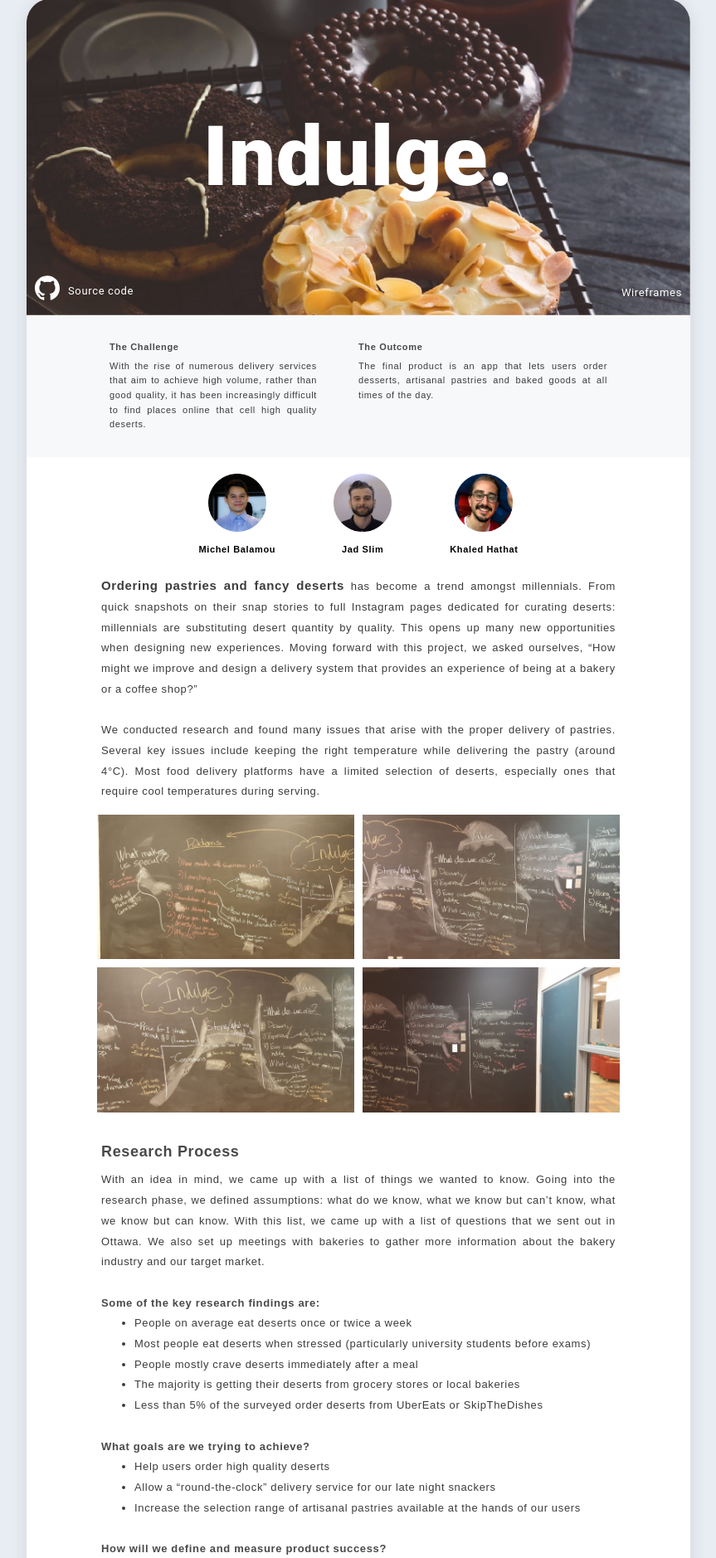
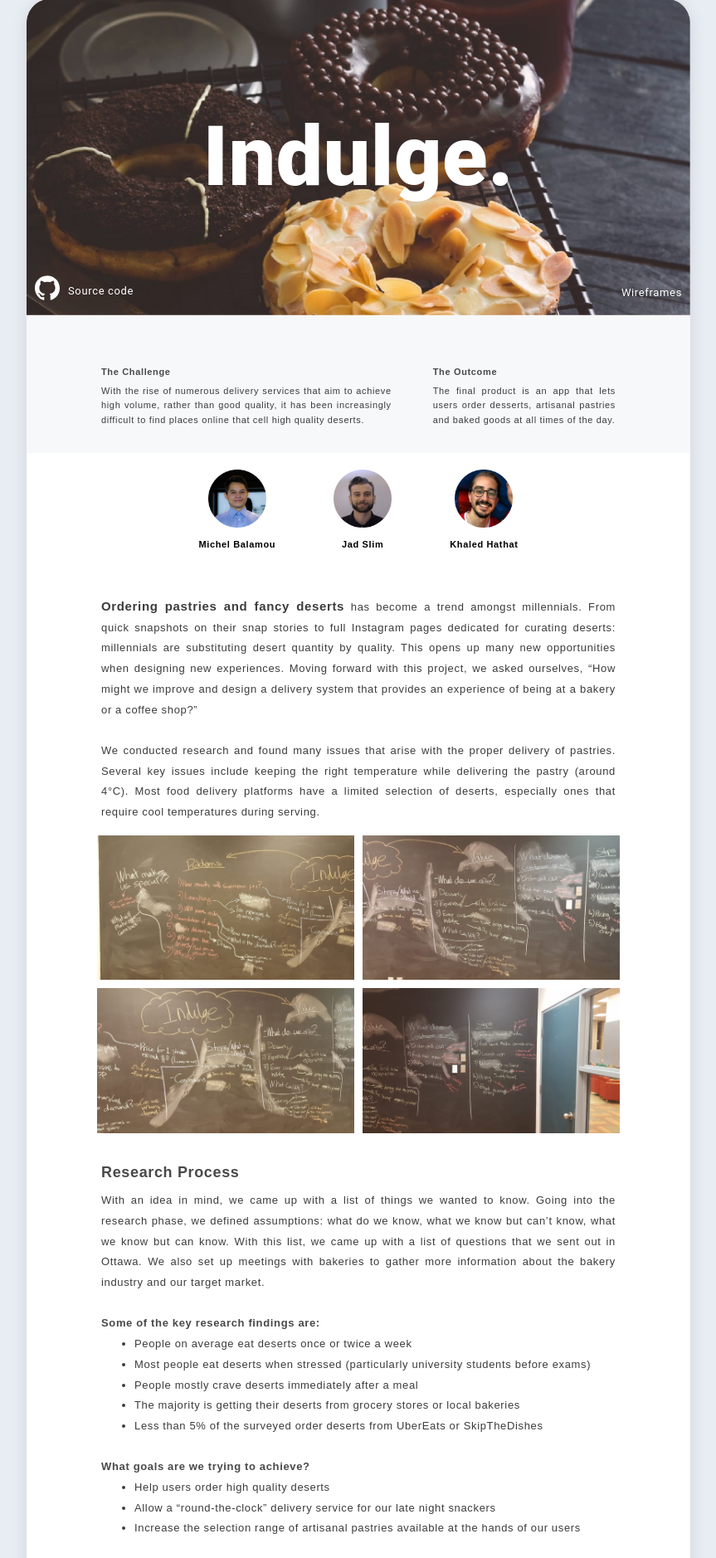
Before and after one commit to balamou/balamou.com, a PHP site: page /index.html in a window 1280 px wide. Shown: the part 61-1939 px from the top of the page at 83% size, without its empty margins (208-1071 px from the left). Run offline with PHP 8.4, Linux system fonts and the light colour scheme; some web fonts are replaced.

Commit message:
Made design responsive

```diff
--- a/css/main.css
+++ b/css/main.css
@@ -58,10 +58,11 @@ body {
 .main-title {
   position: absolute;
   color: white;
-  font-size: 100px;
   width: 100%;
   text-align: center;
 
+  /* Font */
+  font-size: 100px;
   font-family: roboto, sans-serif;
   font-style: normal;
   font-weight: 900;
@@ -94,30 +95,28 @@ body {
 }
 
 /* MINI SUMMARY */
+.mini-summary-section {
+  padding: 30px 0px;
+  background-color: #F7F8FA;
+}
+
 .mini-summary {
+  display: flex;
   font-size: 11px;
-  padding: 30px 100px;
-  display: block;
-
-  background-color: #F7F8FA;
   line-height: 1.6em;
 }
 
 .mini-summary h1 {
+  margin: 0px;
+  margin-bottom: 5px;
+
+  /* Fonts */
   font-size: 11px;
   font-weight: 700;
-  margin: 0px;
-  margin-bottom: 5px;
 }
 
 .challenge {
-  width: 50%;
-  float: left;
-  padding-right: 50px;
-}
-
-.outcome {
-  padding-bottom: 20px;
+  margin-right: 50px;
 }
 
 /* Team pictures */
@@ -134,7 +133,7 @@ body {
   font-size: 11px;
 }
 
-.profile-pic {
+.team img {
   width: 70px;
   height: 70px;
 }
@@ -182,9 +181,21 @@ a:active {
   padding: 5px;
 }
 
+/* TOOL KIT */
+.tool-kit div {
+  display:flex;
+  justify-content:center;
+}
+
+.tool-kit img {
+  max-width: 100%;
+  height: auto;
+}
+
 /* ----------------------------- CONTENT ------------------------------------ */
-.intro, .research, .user-segmentation, .wire-frames, .tool-kit, .roles, .structuring-app {
+.mini-summary, .intro, .research, .user-segmentation, .wire-frames, .tool-kit, .roles, .structuring-app, .final-design {
    margin: 0px 90px;
+   margin-top: 30px;
 }
 
 ul {
@@ -198,7 +209,6 @@ h2 {
 }
 
 h1 {
-    margin-top: 30px;
     margin-bottom: 10px;
     font-weight: 700;
     font-size: 18px;
@@ -233,20 +243,22 @@ footer {
 }
 
 .footer-message {
+  text-align: center;
+  float: left;
+
+  /* Font */
   font-family: roboto, sans-serif;
   font-style: italic;
   font-weight: 700;
   font-size: 44px;
   letter-spacing: 0.1em;
-
-  text-align: center;
-  float: left;
 }
 
 .footer-menu {
   margin-top: 20px;
   display: flex;
   flex-direction: row;
+  flex-wrap: wrap;
   justify-content:space-between;
 
   /* Fieldwork Geo Light */
--- a/index.html
+++ b/index.html
@@ -3,9 +3,11 @@
 
   <head>
     <meta charset="utf-8">
+    <meta name="viewport" content="width=device-width, initial-scale=1.0">
 
     <link rel="stylesheet" href="https://use.typekit.net/koz7xzw.css">
     <link rel="stylesheet" href="css/main.css">
+    <link rel="stylesheet" href="css/responsive.css">
 
     <title>Michel Balamou</title>
   </head>
@@ -31,6 +33,7 @@
       <!-- /Header picture -->
 
       <!-- Mini summary -->
+      <div class="mini-summary-section">
       <div class="mini-summary">
       <div class="challenge">
         <h1>The Challenge</h1>
@@ -46,23 +49,24 @@
         all times of the day.</p>
       </div>
     </div>
+    </div>
     <!-- /mini-summary -->
 
     <!-- Team pictures -->
     <div class="team">
       <!-- Michel -->
       <div class="align-vertically avi">
-        <div><img src="images/michel@2x.png" class="profile-pic"/></div>
+        <div><img src="images/michel@2x.png"/></div>
         <div><a href="http://balamou.com">Michel Balamou</a></div>
       </div>
       <!-- Jad -->
       <div class="align-vertically avi">
-        <div><img src="images/jad_slim@2x.png" class="profile-pic"/></div>
+        <div><img src="images/jad_slim@2x.png"/></div>
         <div><a href="https://www.linkedin.com/in/jad-slim-254a98102/" target="_blank">Jad Slim</a></div>
       </div>
       <!-- Khaled -->
       <div class="align-vertically avi">
-        <div><img src="images/khaled@2x.png" class="profile-pic"/></div>
+        <div><img src="images/khaled@2x.png"/></div>
         <div><a href="https://www.linkedin.com/in/khaled-hathat-019a6897/" target="_blank">Khaled Hathat</a></div>
       </div>
     </div>
@@ -180,7 +184,7 @@
     <!-- Tool kit -->
     <div class="tool-kit">
       <h1>Toolkit</h1>
-      <div style="background-color:white;display:flex;justify-content:center;"><img src="images/tools@2x.png"/></div>
+      <div><img src="images/tools@2x.png"/></div>
       <p>
         We decided to create an iOS app for this project. Thus, Swift was used to make the front end of the app and Firebase for the backend.
         A simple MVC architecture has been chosen because of the architectural simplicity of the app. The storyboard was avoided since it often
@@ -208,6 +212,13 @@
       </p>
     </div>
     <!-- /Roles -->
+
+    <!-- Final design -->
+    <div class="final-design">
+      <h1>Final Design</h1>
+    </div>
+    <!-- /Final design -->
+
   </div>
 
   <footer>
```
Also changed, not shown: css/responsive.css (added, +62 -0 lines).
